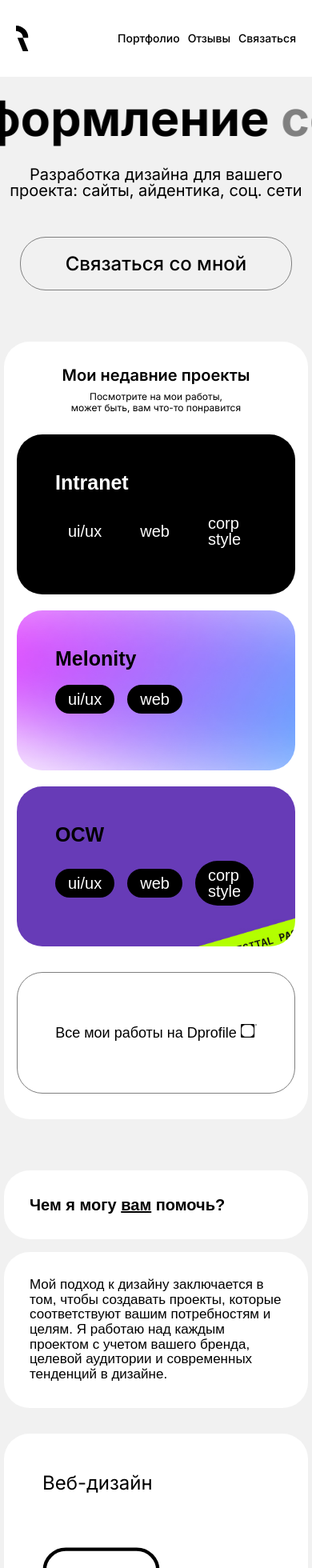
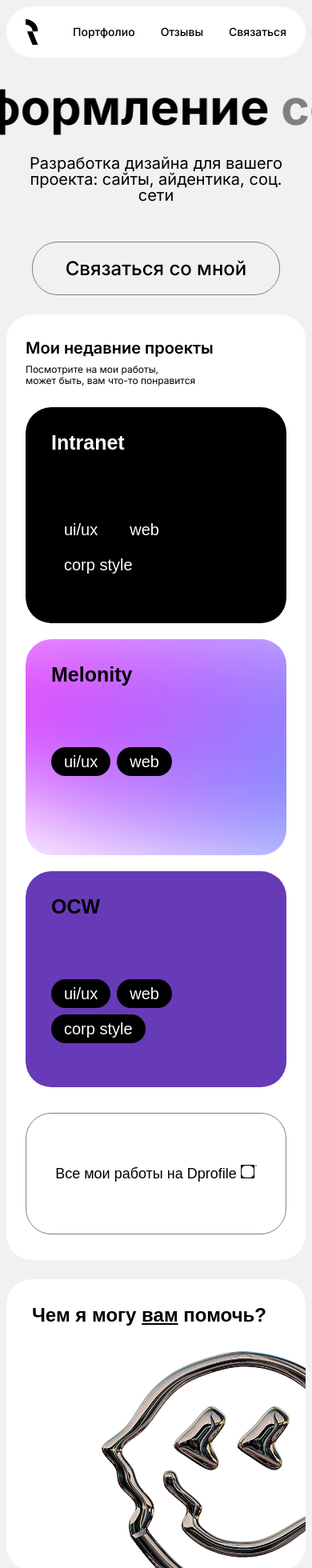
Before and after one commit to Frussia122/radar, a React (Create React App) app: page / in a window 390 px wide. Shown: the top 1960 px of the page at 80% size. Built offline with nearby package versions, Linux system fonts and the light colour scheme.

Commit message:
Add files via upload

```diff
--- a/public/index.html
+++ b/public/index.html
@@ -5,6 +5,7 @@
     <link rel="icon" href="%PUBLIC_URL%/favicon.ico" />
     <meta name="viewport" content="width=device-width, initial-scale=1" />
     <meta name="theme-color" content="#000000" />
+    <meta name="format-detection" content="telephone=no">
     <meta
       name="description"
       content="Web site created using create-react-app"
--- a/src/Components/Communication/Communication.jsx
+++ b/src/Components/Communication/Communication.jsx
@@ -61,8 +61,9 @@ const Button = styled.button`
     }
 
     @media(max-width: 768px) {
-        padding: 24px 0;
+        padding: 69px 0;
         font-size: 15px;
+       margin-top: 10px;
     }
 `;
 
--- a/src/Components/Faq/Faq.jsx
+++ b/src/Components/Faq/Faq.jsx
@@ -1,5 +1,5 @@
 import styled from 'styled-components';
-import background from './faq.jpg';
+import background from './faqIcon.svg';
 
 const Wrapper = styled.section`
     margin: 32px;
@@ -11,7 +11,7 @@ const Wrapper = styled.section`
         gap: 16px;
     }
     @media(max-width: 550px) {
-        margin: 32px 5px;
+        margin: 16px 8px;
     }
 `;
 
@@ -21,29 +21,33 @@ const Helpers = styled.div`
     background-color: white;
     padding: 64px 64px 140px 64px;
     background-repeat: no-repeat;
+    overflow: hidden;
 
     @media(max-width: 1120px) {
         padding: 48px;
-        background-position: ;
+        height: 300px;
     }
     @media(max-width: 724px) {
         padding: 32px;
     }
 
     @media(max-width: 550px) {
-
+       height: 300px;
     }
 `;
+
 
 const Description = styled.p`
     font-size: 36px;
     font-weight: 400;
     @media(max-width: 1120px) {
-        font-size: 17px;
+        font-size: 25px;
         line-height: 1.1;
     }
 
-
+    @media(max-width: 724px) {
+      font-size: 21px
+   }
 `;
 
 const Title = styled.h4`
@@ -54,19 +58,30 @@ const Title = styled.h4`
         line-height: 1.1;
     }
     @media(max-width: 724px) {
-       font-size: 20px;
+       font-size: 24px;
     }
 `;
+
+const FaqImg = styled.img`
+  position: absolute;
+  right:0;
+  bottom: 0;
+
+  @media(max-width: 500px) {
+    right: -90px;
+  }
+`
 function Faq() {
   return (
     <Wrapper>
       <Helpers style={{
-        backgroundImage: `url(${background})`,
+        position: 'relative',
       }}>
         <Title>
             Чем я могу <span style={{
             textDecoration: 'underline',
           }}>вам</span> помочь?
+          <FaqImg src={background}></FaqImg>
         </Title>
 
       </Helpers>
--- a/src/Components/Feedback/Feedback.jsx
+++ b/src/Components/Feedback/Feedback.jsx
@@ -6,7 +6,7 @@ const Wrapper = styled.section`
   margin: 32px;
 
   @media(max-width: 550px) {
-    margin: 32px 5px 0 5px;
+    margin: 16px 8px 0 8px;
   }
 `;
 
@@ -92,9 +92,11 @@ const Head = styled.div`
     justify-content: space-between;
     align-items: center;
     @media(max-width: 660px) {
+        margin-bottom: 8px;
         flex-direction: column;
-        padding: 32px;
-        text-align: center;
+        padding: 25px;
+        align-items: flex-start;
+
     }
 `;
 
@@ -123,7 +125,7 @@ const SubTitle = styled.h3`
 
     @media(max-width: 550px) {
         font-size: 12px;
-        text-align: center;
+        text-align: left;
         margin-top: 10px;
     }
 `;
--- a/src/Components/Header/Header.jsx
+++ b/src/Components/Header/Header.jsx
@@ -12,13 +12,14 @@ const Wrapper = styled.header`
     align-items: center;
     justify-content: space-between;
     @media (max-width: 768px) {
-      margin: 0 0 22px 0;
-      border-radius: 0;
+      margin: 8px;
+      padding:16px 24px;
+      margin-bottom: 32px;
     }
 
 
-    @media (max-width: 440px) {
-      padding: 32px 20px;
+    @media (max-width: 600px) {
+
     }
 `;
 const Logo = styled.img`
@@ -42,7 +43,7 @@ const NavItem = styled.li`
        color:gray;
     }
     @media(max-width: 535px) {
-        margin-left: 10px;
+        margin-right: 0px;
     }
 
     @media (max-width: 440px) {
--- a/src/Components/MainScreen/MainScreen.jsx
+++ b/src/Components/MainScreen/MainScreen.jsx
@@ -48,6 +48,7 @@ const SubTitle = styled.h2`
     @media(max-width: 584px) {
         text-align: center;
         font-size: 20px;
+        max-width: 359px;
     }
 
 `;
@@ -73,7 +74,7 @@ const Button = styled.button`
 
     @media(max-width: 584px) {
         padding: 18px 0;
-        width: 340px;
+        width: 310px;
     }
 `;
 
--- a/src/Components/Products/Products.jsx
+++ b/src/Components/Products/Products.jsx
@@ -52,8 +52,8 @@ const Wrapper = styled.section`
     }
 
     @media(max-width: 550px) {
-        margin: 64px 5px;
-        padding: 32px 16px;
+        margin: 24px 8px;
+        padding: 32px 24px;
 
     }
 `;
@@ -62,7 +62,8 @@ const Head = styled.div`
     justify-content: space-between;
     align-items: center;
     @media(max-width: 550px) {
-        flex-direction: column;
+       display:block;
+
     }
 `;
 
@@ -91,7 +92,7 @@ const SubTitle = styled.h3`
 
     @media(max-width: 550px) {
         font-size: 12px;
-        text-align: center;
+        text-align: left;
         margin-top: 10px;
     }
 `;
@@ -122,9 +123,12 @@ const WorksItem = styled.a`
     background-size: cover;
     background-repeat: no-repeat;
     border-radius: 32px;
-
+    transition: all 0.4s linear;
     @media(max-width: 550px) {
-       height: 200px;
+       height: 270px;
+    }
+    &:hover{
+        transform: translateY(-15px);
     }
 `;
 const ItemHead = styled.div`
@@ -137,6 +141,10 @@ const ItemHead = styled.div`
     @media(max-width: 680px) {
         flex-direction: column;
         align-items: flex-start;
+    }
+
+    @media(max-width: 550px) {
+      margin: 32px;
     }
 `;
 
@@ -156,7 +164,8 @@ const Name = styled.h4`
 const Categories = styled.ul`
     display: flex;
     align-items: center;
-
+    margin-top: 70px;
+    flex-wrap: wrap;
 
 `;
 
@@ -176,7 +185,8 @@ const Category = styled.li`
     }
 
     @media(max-width: 550px) {
-
+        margin-right: 8px;
+        margin-top: 8px;
      }
 `;
 const Button = styled.button`
--- a/src/Components/Skills/Skills.jsx
+++ b/src/Components/Skills/Skills.jsx
@@ -41,13 +41,11 @@ const List = styled.ul`
     grid-template-columns: 1fr 1fr 1fr 1fr;
     gap: 32px;
 
-    @media(max-width: 1630px) {
-        grid-template-columns: 1fr 1fr;
-        grid-template-rows: auto auto;
-    }
-    @media(max-width: 724px) {
-        grid-template-columns: 1fr;
-        grid-template-rows: auto auto auto auto;
+
+    @media(max-width: 1600px) {
+      grid-template-columns: 1fr 1fr;
+      grid-template-rows: auto auto;
+      gap:16px;
     }
 
 `;
@@ -60,12 +58,26 @@ const Item = styled.li`
         max-width: 100%;
     }
 
+    @media(max-width: 700px) {
+      padding: 20px 20px 0 20px;
+      height: 172px;
+      position: relative;
+    }
 
 `;
 
 const Img = styled.img`
+
+    bottom: 0px;
     @media(max-width: 1120px) {
+
         height: 120px;
+    }
+    @media(max-width: 690px) {
+      position: absolute;
+      bottom: -20px;
+        height:96px;
+        margin-bottom: 20px;
     }
 `;
 const Title = styled.h4`
@@ -82,6 +94,11 @@ const Title = styled.h4`
     @media(max-width: 724px) {
         font-size: 24px;
     }
+    @media(max-width: 550px) {
+    margin-bottom: 46px;
+    font-size: 20px;
+
+  }
 `;
 
 function Skills() {
--- a/src/index.css
+++ b/src/index.css
@@ -80,7 +80,7 @@ table {
   background-color: white;
   border-radius: 32px;
   padding: 32px 64px;
-  margin-bottom: 16px;
+  margin-bottom: 12px;
 }
 .head{
   display: flex;
@@ -109,7 +109,7 @@ table {
 
 @media (max-width: 610px) {
   .szh-accordion__item {
-    padding :15px 15px;
+    padding :24px;
   }
   .szh-accordion__item-panel{
     font-size: 12px;
```
Also changed, not shown: src/Components/Faq/faqIcon.svg (added). Lines whose indentation alone changed are shown as unchanged.
